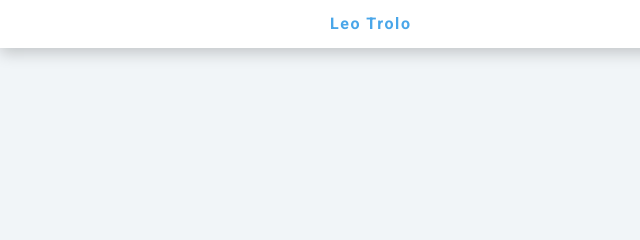
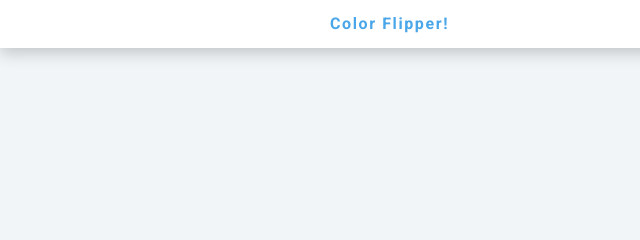
Before and after one commit to marcop96/color-flipper, a plain HTML site: page index.html in a window 1280 px wide. Shown: the top 240 px of the page, 0-640 px from the left. Drawn offline with nearby package versions, Linux system fonts and the light colour scheme.

Commit message:
update: change tittle

```diff
--- a/index.html
+++ b/index.html
@@ -10,7 +10,7 @@
   <body>
     <nav>
       <div class="nav-center">
-        <h4>Leo trolo</h4>
+        <h4>Color flipper!</h4>
         <ul class="nav-links">
           <li><a href="index.html">Simple</a></li>
           <li><a href="hex.html">Hex</a></li>
```
